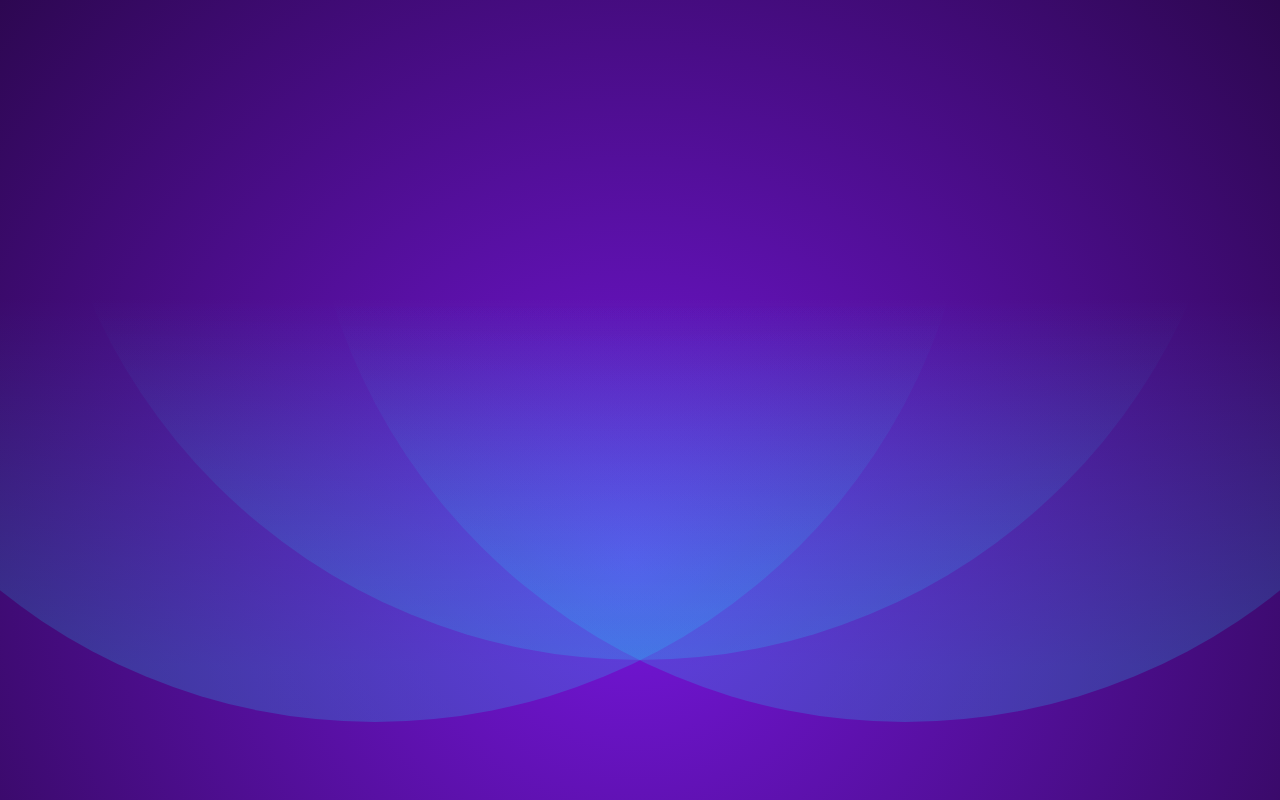
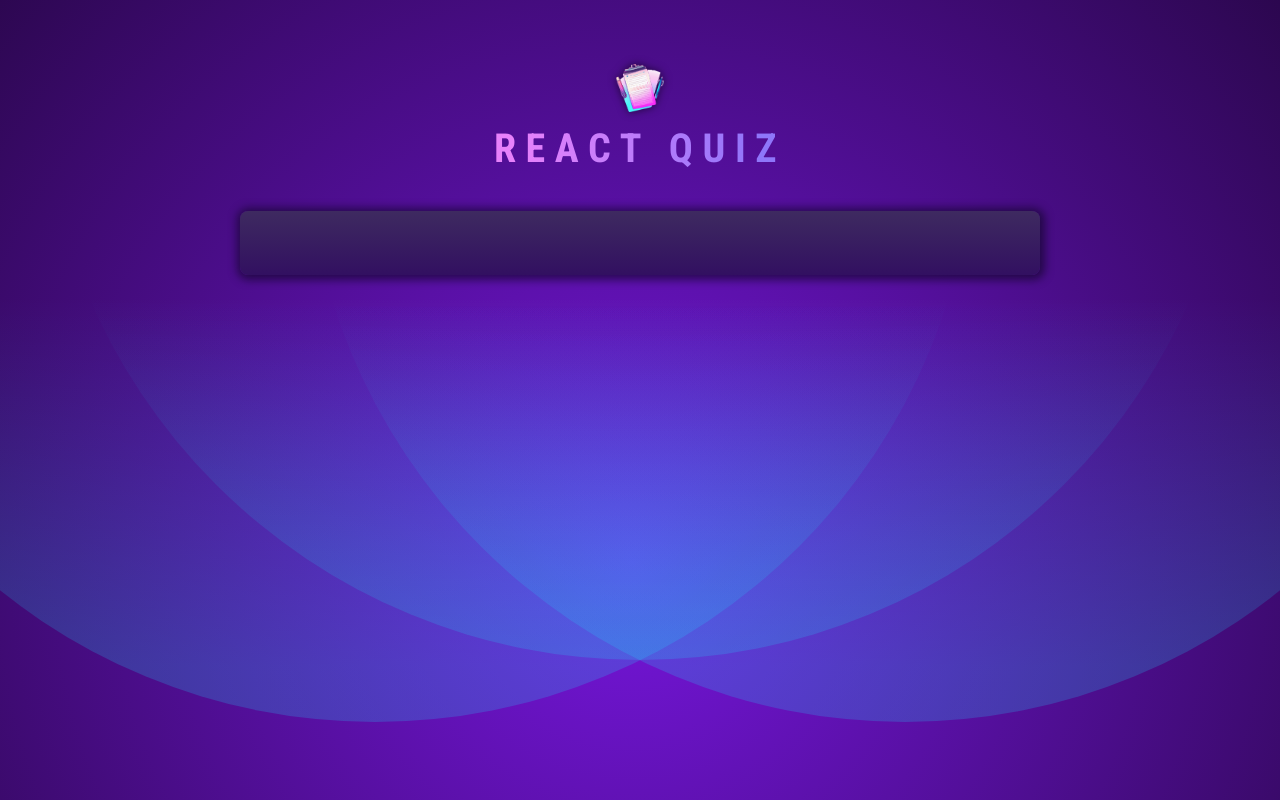
Before and after one commit to bsheksgit/Quiz-App-React, a React (Vite) app: page / in a window 1280 px wide. Built offline with nearby package versions, Linux system fonts and the light colour scheme.

Commit message:
Added image and basic box

```diff
--- a/src/App.jsx
+++ b/src/App.jsx
@@ -1,3 +1,19 @@
-function App() {}
+import logo from "./assets/quiz-logo.png";
+
+function App() {
+    return (
+        <>
+        <header>
+        <img src={logo} alt="Logo" />
+        <h1>React Quiz</h1>
+        </header>
+        <div id="quiz">
+        <div id ="question">
+
+        </div>
+        </div>
+        </>
+    );
+}
 
 export default App;
```
